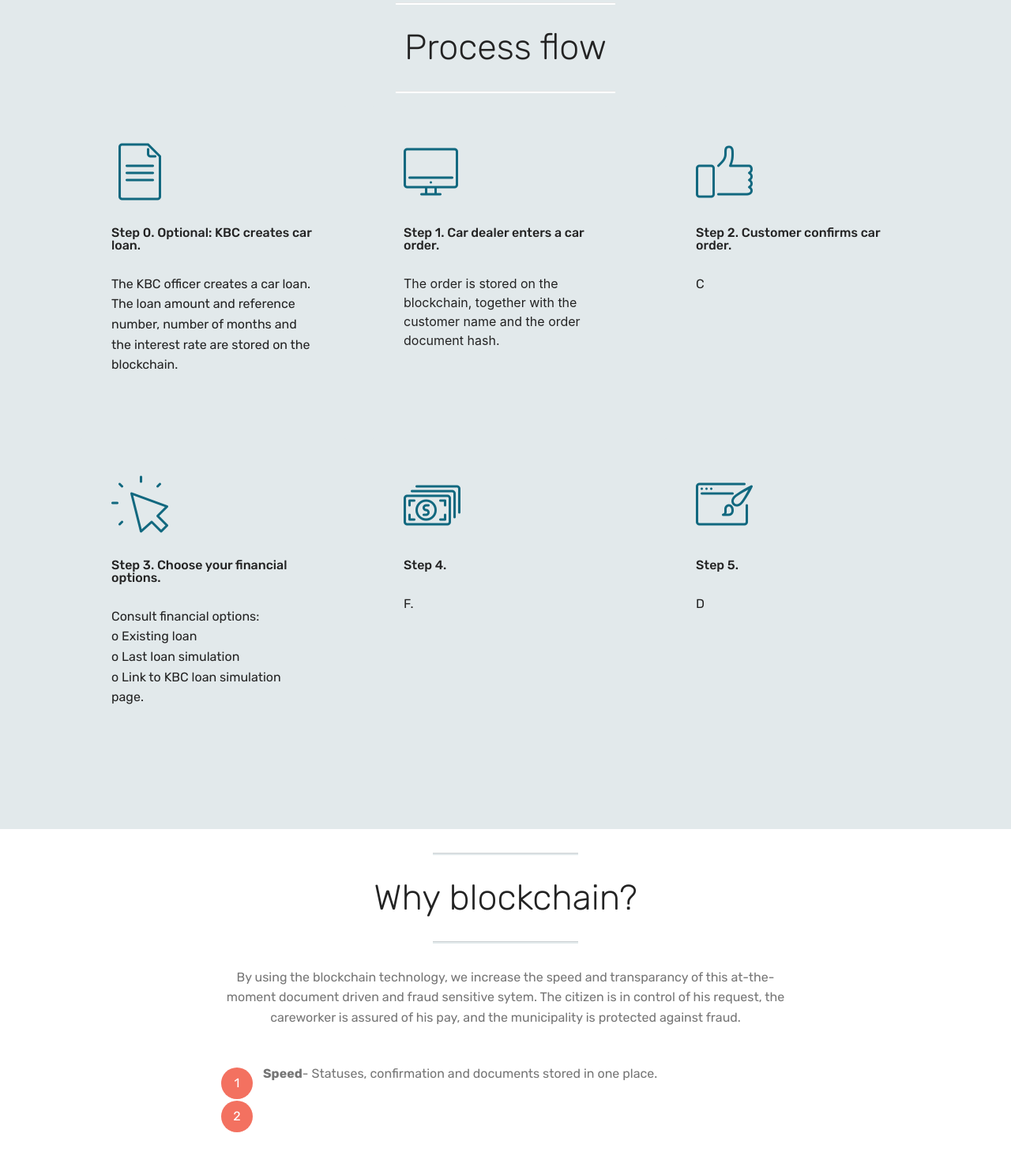
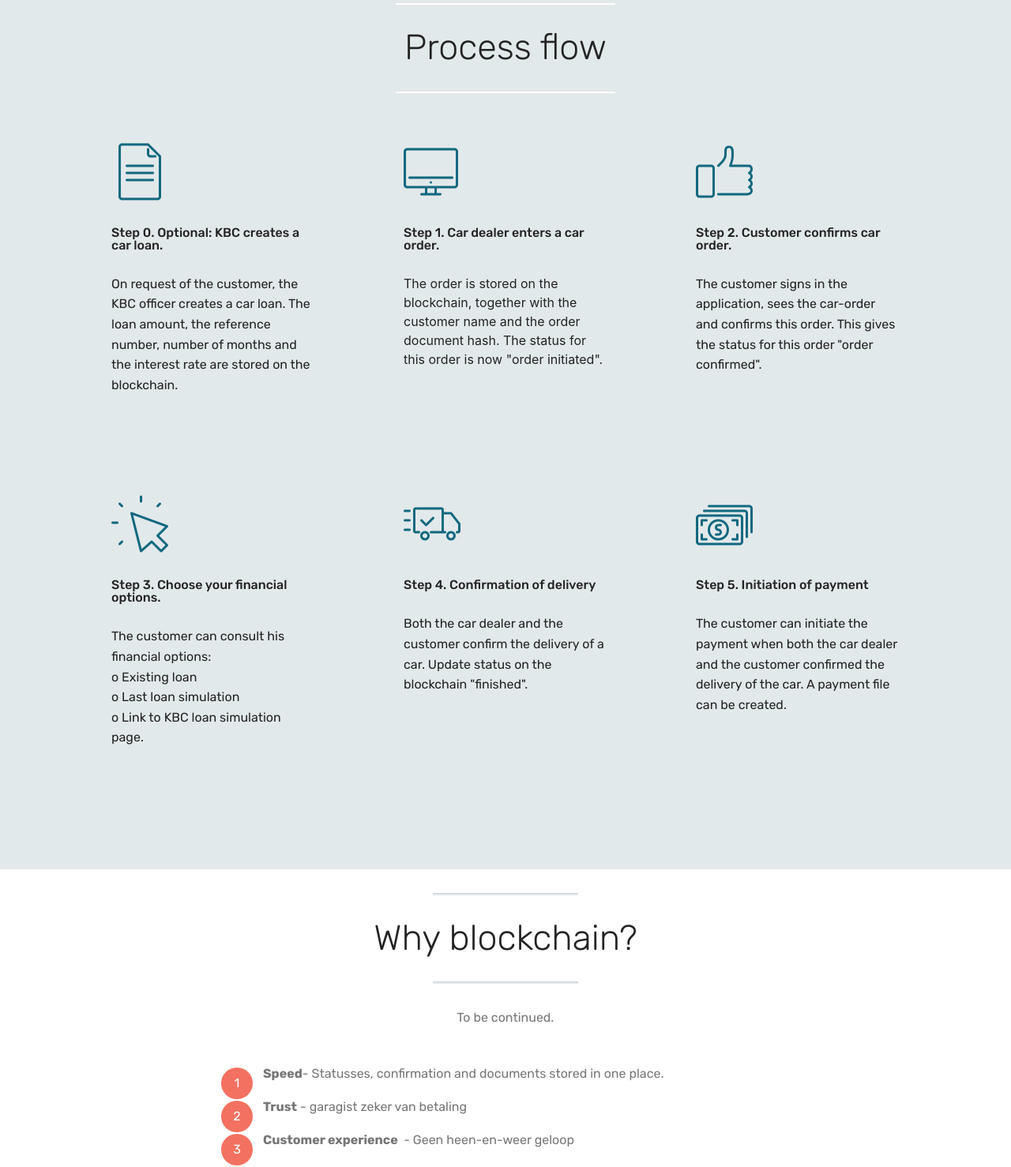
Before and after one commit to PaulienL/references, a plain HTML site: page MobiriseDocAuth/page5.html in a window 1280 px wide. Shown: the part 918-2396 px from the top of the page at 79% size. Drawn offline with Linux system fonts and the light colour scheme; files whose address does not match are found by name.

Commit message:
Add files via upload

```diff
--- a/MobiriseDocAuth/assets/mobirise/css/mbr-additional.css
+++ b/MobiriseDocAuth/assets/mobirise/css/mbr-additional.css
@@ -1420,7 +1420,7 @@ body {
   transition: box-shadow 0.3s;
 }
 .cid-qGpUc2SX8A {
-  padding-top: 45px;
+  padding-top: 0px;
   padding-bottom: 90px;
   background-color: #11687f;
 }
--- a/MobiriseDocAuth/page5.html
+++ b/MobiriseDocAuth/page5.html
@@ -40,7 +40,7 @@
     </div>
 </section>
 
-<section class="engine"><a href="https://mobirise.co">Mobirise</a></section><section class="mbr-section content6 cid-qGx3BV7xUX" id="content6-31">
+<section class="engine"><a href="https://mobirise.co/i">build a website for free</a></section><section class="mbr-section content6 cid-qGx3BV7xUX" id="content6-31">
 
 
 
@@ -53,7 +53,7 @@
                     </div>
                     <div class="media-content">
                         <div class="mbr-section-text">
-                            <p class="mbr-text mb-0 mbr-fonts-style display-7">Met dit experiment onderzocht KBC de mogelijkheid om de blockchain-technologie in te zetten in de relatie tussen particuliere koper en verkoper en diverse andere partijen die in dit proces betrokken zijn. <br>Het experiment met blockchain-technologie bleek de basis te kunnen leggen voor een ecosysteem om onze klant bij de aankoop van een auto volledig te ‘ontzorgen’ ten opzichte van zowel de garagist als bank … Op deze domeinen verbetert de KBC My car toepassing de klantervaring door hem niet telkens opnieuw dezelfde gegevens te vragen. Het ligt in de bedoeling om dit in de toekomst nog uit te breiden naar andere partijen die betrokken zijn in het aankoopproces van een wagen, waarbij de klant niet telkens zelf informatie moet verstrekken.</p>
+                            <p class="mbr-text mb-0 mbr-fonts-style display-7">Met dit experiment onderzocht KBC de mogelijkheid om de blockchain-technologie in te zetten in de relatie tussen particuliere koper en verkoper en diverse andere partijen die in dit proces betrokken zijn. <br>Het experiment met blockchain-technologie bleek de basis te kunnen leggen voor een ecosysteem om onze klant bij de aankoop van een auto volledig te ‘ontzorgen’ ten opzichte van zowel de garagist als bank … Op deze domeinen verbetert de KBC My car toepassing de klantervaring door hem niet telkens opnieuw dezelfde gegevens te vragen. Het is de bedoeling om dit in de toekomst nog uit te breiden naar andere partijen die betrokken zijn in het aankoopproces van een wagen, waarbij de klant niet telkens zelf informatie moet verstrekken.</p>
                         </div>
                     </div>
                 </div>
@@ -88,8 +88,8 @@
                     <span class="mbr-iconfont mbri-file" style="color: rgb(17, 104, 127);"></span>
                 </div>
                 <div class="card-box">
-                    <h4 class="card-title py-3 mbr-fonts-style display-7">Step 0. Optional: KBC creates car loan.</h4>
-                    <p class="mbr-text mbr-fonts-style display-7">The KBC officer creates a car loan. The loan amount and reference number, number of months and the interest rate are stored on the blockchain.&nbsp;</p>
+                    <h4 class="card-title py-3 mbr-fonts-style display-7">Step 0. Optional: KBC creates a car loan.</h4>
+                    <p class="mbr-text mbr-fonts-style display-7">On request of the customer, the KBC officer creates a car loan. The loan amount, the reference number, number of months and the interest rate are stored on the blockchain.&nbsp;</p>
                 </div>
             </div>
 
@@ -99,7 +99,7 @@
                 </div>
                 <div class="card-box">
                     <h4 class="card-title py-3 mbr-fonts-style display-7"><p>Step 1. Car dealer enters a car order.</p></h4>
-                    <p class="mbr-text mbr-fonts-style display-7"></p><p>The order is stored on the blockchain, together with the customer name and the order document hash.<br></p><p></p>
+                    <p class="mbr-text mbr-fonts-style display-7"></p><p>The order is stored on the blockchain, together with the customer name and the order document hash. The status for this order is now "order initiated".<br></p><p></p>
                 </div>
             </div>
 
@@ -109,7 +109,7 @@
                 </div>
                 <div class="card-box">
                     <h4 class="card-title py-3 mbr-fonts-style display-7">Step 2. Customer confirms car order.</h4>
-                    <p class="mbr-text mbr-fonts-style display-7">C</p>
+                    <p class="mbr-text mbr-fonts-style display-7">The customer signs in the application, sees the car-order and confirms this order. This gives the status for this order "order confirmed".</p>
                 </div>
             </div>
 
@@ -135,7 +135,7 @@
                 </div>
                 <div class="card-box">
                     <h4 class="card-title py-3 mbr-fonts-style display-7">Step 3. Choose your financial options.</h4>
-                    <p class="mbr-text mbr-fonts-style display-7">Consult financial options:
+                    <p class="mbr-text mbr-fonts-style display-7">The customer can consult his financial options:
 <br>o Existing loan
 <br>o Last loan simulation
 <br>o Link to KBC loan simulation page.
@@ -145,22 +145,21 @@
 
             <div class="card p-3 col-12 col-md-6 col-lg-4">
                 <div class="card-img pb-3">
-                    <span class="mbr-iconfont mbri-cash" style="color: rgb(17, 104, 127);"></span>
+                    <span class="mbr-iconfont mbri-delivery" style="color: rgb(17, 104, 127);"></span>
                 </div>
                 <div class="card-box">
-                    <h4 class="card-title py-3 mbr-fonts-style display-7"><p>Step 4.&nbsp;</p></h4>
-                    <p class="mbr-text mbr-fonts-style display-7">F.</p>
+                    <h4 class="card-title py-3 mbr-fonts-style display-7"><p>Step 4. Confirmation of delivery</p></h4>
+                    <p class="mbr-text mbr-fonts-style display-7">Both the car dealer and the customer confirm the delivery of a car. Update status on the blockchain "finished".</p>
                 </div>
             </div>
 
             <div class="card p-3 col-12 col-md-6 col-lg-4">
                 <div class="card-img pb-3">
-                    <span class="mbr-iconfont mbri-website-theme" style="color: rgb(17, 104, 127);"></span>
+                    <span class="mbr-iconfont mbri-cash" style="color: rgb(17, 104, 127);"></span>
                 </div>
                 <div class="card-box">
-                    <h4 class="card-title py-3 mbr-fonts-style display-7">Step 5.&nbsp;</h4>
-                    <p class="mbr-text mbr-fonts-style display-7">
-                       D</p>
+                    <h4 class="card-title py-3 mbr-fonts-style display-7">Step 5. Initiation of payment</h4>
+                    <p class="mbr-text mbr-fonts-style display-7">The customer can initiate the payment when both the car dealer and the customer confirmed the delivery of the car. A payment file can be created.</p>
                 </div>
             </div>
 
@@ -192,7 +191,7 @@
 
     <div class="container">
         <div class="media-container-row">
-            <div class="mbr-text col-12 col-md-8 mbr-fonts-style display-7"><p>By using the blockchain technology, we increase the speed and transparancy of this at-the-moment document driven and fraud sensitive sytem. The citizen is in control of his request, the careworker is assured of his pay, and the municipality is protected against fraud.</p></div>
+            <div class="mbr-text col-12 col-md-8 mbr-fonts-style display-7"><p>To be continued.</p></div>
         </div>
     </div>
 </section>
@@ -204,7 +203,7 @@
         <div class="media-container-row">
             <div class="mbr-text counter-container col-12 col-md-8 mbr-fonts-style display-7">
                 <ol>
-                    <li><strong>Speed</strong>- Statuses, confirmation and documents stored in one place.</li><li><br></li>
+                    <li><strong>Speed</strong>- Statusses, confirmation and documents stored in one place.</li><li><strong>Trust</strong>&nbsp;- garagist zeker van betaling</li><li><strong>Customer experience </strong>&nbsp;- Geen heen-en-weer geloop</li>
                 </ol>
             </div>
         </div>
@@ -244,7 +243,7 @@
         <div class="media-container-row">
             <div class="mbr-text counter-container col-12 col-md-8 mbr-fonts-style display-7">
                 <ul>
-                    <li>? blockchain</li><li><br></li>
+                    <li>Hyperledger fabric blockchain</li><li>Nodejs postgres docker angular1</li>
                 </ul>
             </div>
         </div>
@@ -358,7 +357,7 @@
 
     <figure class="mbr-figure container">
             <div class="image-block" style="width: 80%;">
-                <img src="assets/images/mac-voorbeeld-hogere-res-1280x720.jpg" width="1400" alt="Mobirise" title="">
+                <img src="assets/images/slide3-1280x720.jpg" width="1400" alt="Mobirise" title="">
                 <figcaption class="mbr-figure-caption mbr-figure-caption-over">
                     <div class="container pb-5 mbr-white align-center mbr-fonts-style display-1"></div>
                 </figcaption>
```
Also changed, not shown: MobiriseDocAuth/DocAuth.html (+2 -2 lines), MobiriseDocAuth/PGB.html (+1 -1 lines), MobiriseDocAuth/assets/images/hashes.json (+1 -1 lines), MobiriseDocAuth/index.html (+4 -4 lines), MobiriseDocAuth/page4.html (+1 -1 lines), MobiriseDocAuth/assets/images/mbr-favicon.png, MobiriseDocAuth/assets/images/slide1-1-1280x720.jpg (added), MobiriseDocAuth/assets/images/slide3-1280x720.jpg (added), 1 other file.
